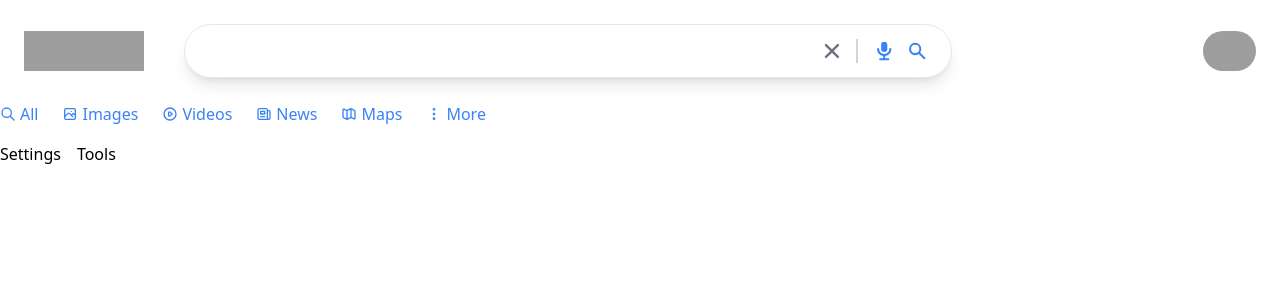
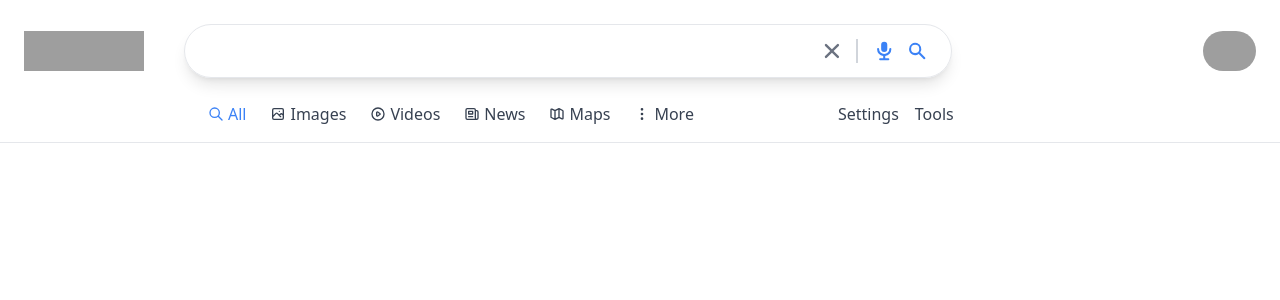
Before and after one commit to Kosticdev0421/google, a Next.js app: page /search in a window 1280 px wide. Shown: the top 300 px of the page. Built offline with nearby package versions, Linux system fonts and the light colour scheme; grey boxes are pictures that could not be loaded.

Commit message:
style:styling in search page

```diff
--- a/components/HeaderOption.js
+++ b/components/HeaderOption.js
@@ -1,6 +1,6 @@
 function HeaderOption({Icon, title,selected}) {
   return (
-    <div className={`flex items-center space-x-1 border-b-4 border-transparent hover:text-blue-500 cursor-pointer hover:border-blue-500 pb-3 ${selected ? "text-blue-500" : "border-blue-500" }`}>
+    <div className={`flex items-center space-x-1 border-b-4 border-transparent hover:text-blue-500 cursor-pointer hover:border-blue-500 pb-3 ${selected &&"text-blue-500 border-blue-500" }`}>
       <Icon className="h-4"/>
       <p className="hidden sm:inline-flex">{title}</p>
     </div>
--- a/components/HeaderOptions.js
+++ b/components/HeaderOptions.js
@@ -3,14 +3,14 @@
 
 function HeaderOptions ()  {
   return(
-    <div>
+    <div className="flex w-full text-gray-700 justify-evenly text-sm lg:text-base lg:justify-start lg:space-x-36 lg:pl-52 border-b-[1px]">
        <div className="flex space-x-6">
        <HeaderOption Icon={SearchIcon} title="All" selected/>
-       <HeaderOption Icon={PhotographIcon} title="Images" selected/>
-       <HeaderOption Icon={PlayIcon} title="Videos" selected/>
-       <HeaderOption Icon={NewspaperIcon} title="News" selected/>
-       <HeaderOption Icon={ MapIcon} title="Maps" selected/>
-       <HeaderOption Icon={DotsVerticalIcon} title="More" selected/>
+       <HeaderOption Icon={PhotographIcon} title="Images" />
+       <HeaderOption Icon={PlayIcon} title="Videos" />
+       <HeaderOption Icon={NewspaperIcon} title="News" />
+       <HeaderOption Icon={ MapIcon} title="Maps" />
+       <HeaderOption Icon={DotsVerticalIcon} title="More"/>
        </div>
       <div className="flex space-x-4">
       <p className="link">Settings</p>
```
